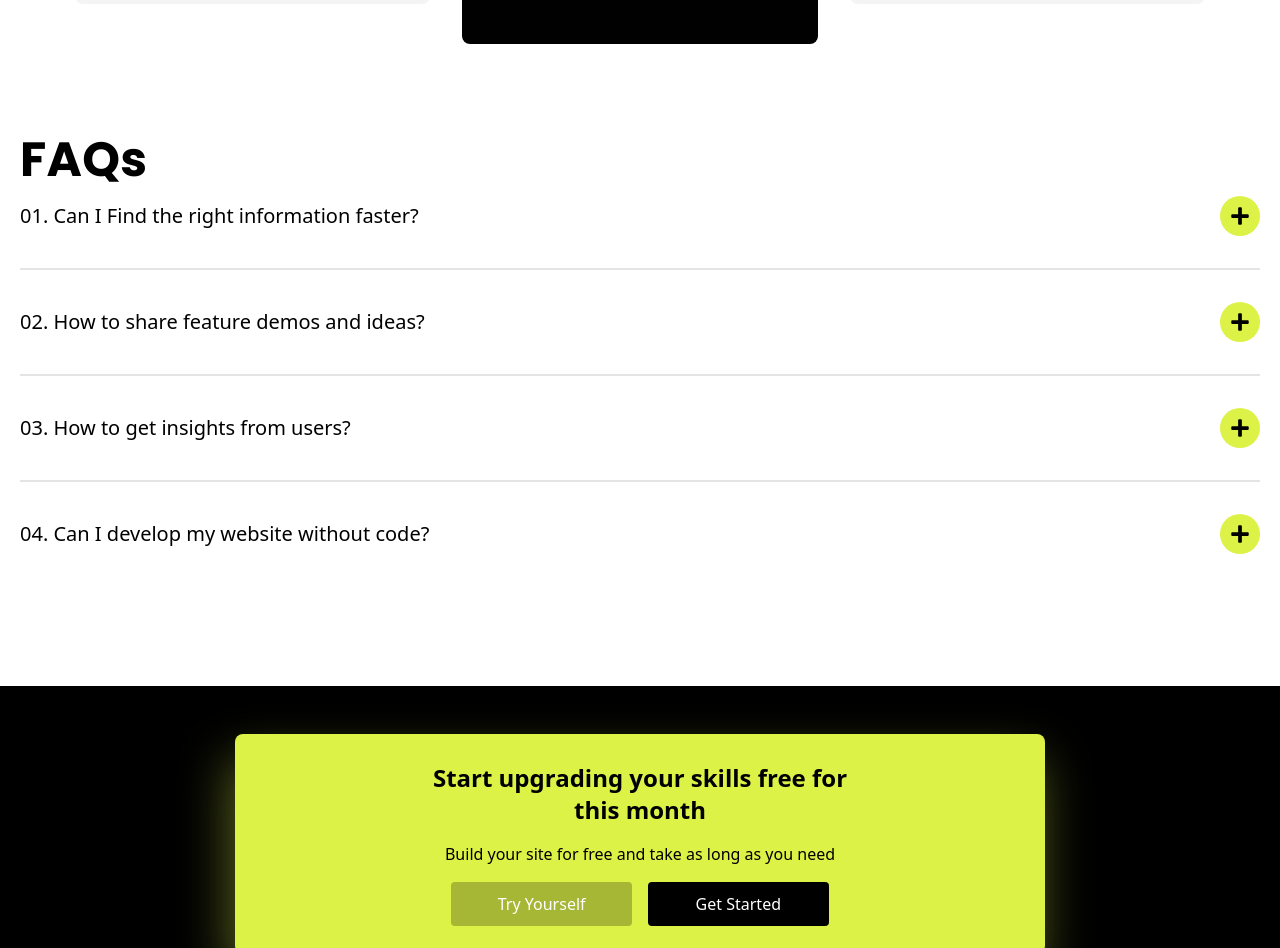
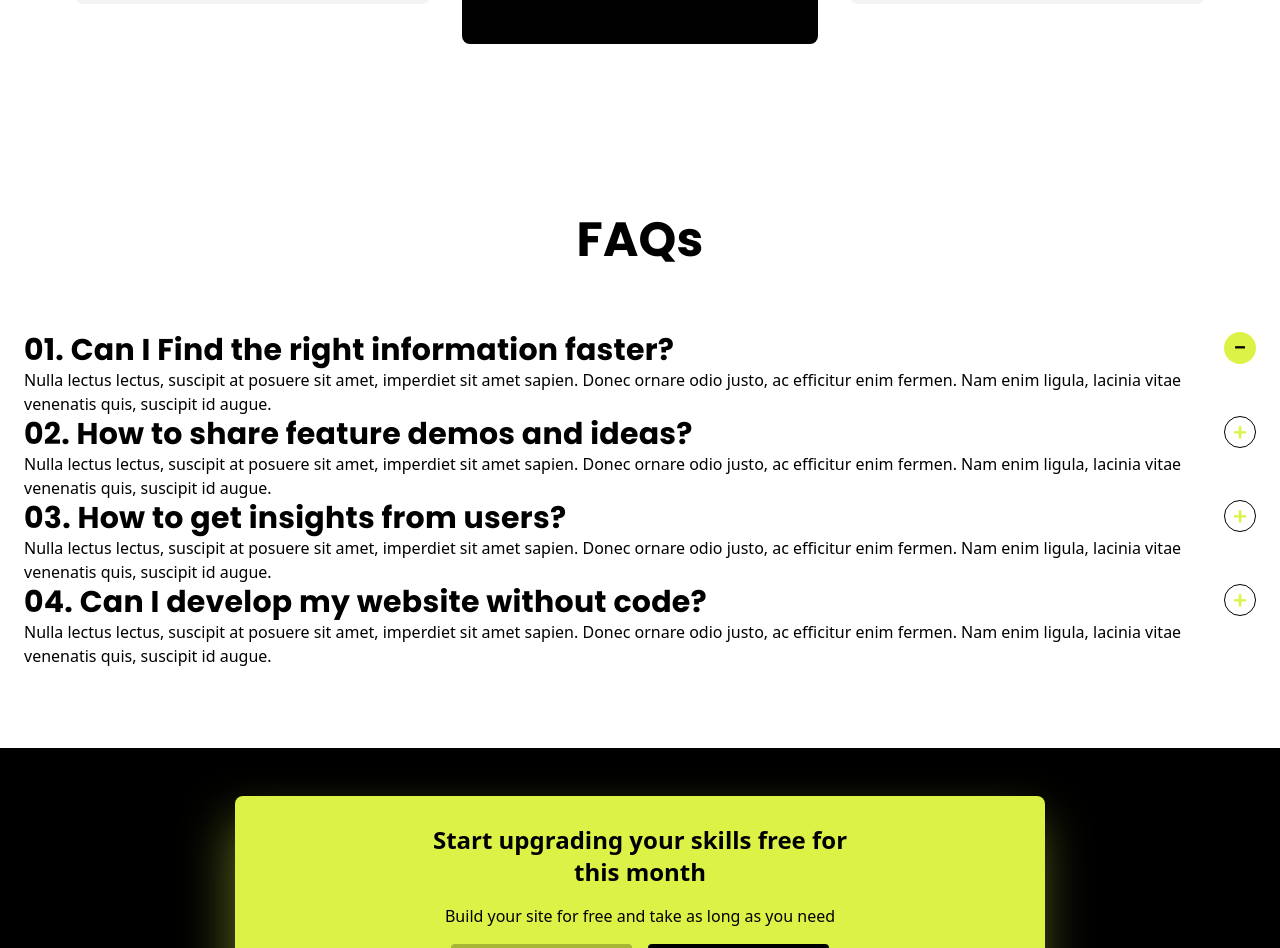
Before and after one commit to pujiragil/Mecode, a React (Vite) app: page / in a window 1280 px wide. Shown: the part 3500-4448 px from the top of the page. Built offline with nearby package versions, Linux system fonts and the light colour scheme.

Commit message:
create FAQSection component

```diff
--- a/src/App.jsx
+++ b/src/App.jsx
@@ -4,8 +4,8 @@ import {
   FeatureSection,
   PriceSection,
   CardSection,
+  FAQSection,
 } from "./components";
-import FAQ from "./components/faq";
 import Footer from "./components/Footer";
 
 function App() {
@@ -16,11 +16,7 @@ function App() {
       <FeatureSection />
       <CardSection />
       <PriceSection />
-      <div className="bg-white">
-        <div className="container mx-auto">
-          <FAQ />
-        </div>
-      </div>
+      <FAQSection />
       <div className="bg-black">
         <div className="container mx-auto">
           <Footer />
--- /dev/null
+++ b/src/components/Faq/FaqElements.jsx
@@ -0,0 +1,15 @@
+import { FaMinus, FaPlus } from "react-icons/fa";
+import { useState } from "react";
+import { Heading } from "../GlobalElements";
+
+export const FaqWrapper = () => {
+  return (
+    <div>
+      <Heading type="h2" text="FAQs" />
+      <FaqSection text={"01. Can I Find the right information faster?"} />
+      <FaqSection text={"02. How to share feature demos and ideas?"} />
+      <FaqSection text={"03. How to get insights from users?"} />
+      <FaqSection text={"04. Can I develop my website without code?"} />
+    </div>
+  );
+};
--- /dev/null
+++ b/src/components/Faq/index.jsx
@@ -0,0 +1,119 @@
+import React from "react";
+import Layout from "../Layout";
+import { FaMinus, FaPlus } from "react-icons/fa";
+import { useState } from "react";
+// import { FaqWrapper } from "./FaqElements";
+import { Heading } from "../GlobalElements";
+
+const FaqDescription = ({ isOpen, description }) => {
+  return (
+    <div
+      className={`${
+        isOpen ? "grid-rows-[1fr]" : "grid-rows-[0fr]"
+      } grid transition-all duration-300 ease-in`}
+    >
+      <p>{description}</p>
+    </div>
+  );
+};
+
+const FaqSection = ({ isOpen, title, description }) => {
+  const [open, setOpen] = useState(false);
+
+  const clickOpen = () => {
+    setOpen(!open);
+  };
+
+  return (
+    <div className="grid divide-y divide-[#E4E4E4]">
+      <div className="grid grid-cols-[1fr_32px]">
+        <div>
+          <Heading type="h4" text={title} />
+          <p>{description}</p>
+        </div>
+        <div>
+          <button
+            className={`h-8 w-8 rounded-full font-poppins text-2xl font-medium ${
+              isOpen
+                ? "bg-[#DDF247] text-black"
+                : "border border-black text-[#DDF247]"
+            }`}
+          >
+            {isOpen ? "-" : "+"}
+          </button>
+        </div>
+      </div>
+    </div>
+  );
+};
+
+const FaqSubtitle = ({ text }) => {
+  return <h2 className="font-inter w-3/4 text-xl font-medium">{text}</h2>;
+};
+
+const FaqButton = ({ open, clickOpen }) => {
+  return (
+    <div>
+      <button
+        onClick={clickOpen}
+        className="block flex h-10 w-10 items-center justify-center  rounded-full bg-primary-card text-xl"
+      >
+        {open ? <FaMinus /> : <FaPlus />}
+      </button>
+    </div>
+  );
+};
+
+const FaqAnswer = ({ open }) => {
+  return (
+    <div
+      className={`${
+        open ? "h-fit duration-300 ease-in-out" : "h-0 overflow-hidden"
+      } font-inter w-11/12 text-justify text-lg font-extralight md:w-3/4`}
+    >
+      <p>
+        Nulla lectus lectus, suscipit at posuere sit amet, imperdiet sit amet
+        sapien. Donec ornare odio justo, ac efficitur enim fermen. Nam enim
+        ligula, lacinia vitae venenatis quis, suscipit id augue.
+      </p>
+    </div>
+  );
+};
+
+const FAQSection = () => {
+  return (
+    <Layout
+      bg="bg-white"
+      padding={["px-5", "py-10", "md:px-6", "md:py-12", "lg:py-20"]}
+    >
+      <div className="space-y-14 text-center">
+        <Heading type="h2" text="FAQs" />
+        <div className="text-left">
+          <FaqSection
+            isOpen={true}
+            title="01. Can I Find the right information faster?"
+            description="Nulla lectus lectus, suscipit at posuere sit amet, imperdiet sit amet sapien. Donec ornare odio justo, ac efficitur enim fermen. Nam enim ligula, lacinia vitae venenatis quis, suscipit id augue."
+          />
+          <FaqSection
+            isOpen={false}
+            title="02. How to share feature demos and ideas?"
+            description="Nulla lectus lectus, suscipit at posuere sit amet, imperdiet sit amet sapien. Donec ornare odio justo, ac efficitur enim fermen. Nam enim ligula, lacinia vitae venenatis quis, suscipit id augue."
+          />
+          <FaqSection
+            isOpen={false}
+            title="03. How to get insights from users?"
+            description="Nulla lectus lectus, suscipit at posuere sit amet, imperdiet sit amet sapien. Donec ornare odio justo, ac efficitur enim fermen. Nam enim ligula, lacinia vitae venenatis quis, suscipit id augue."
+          />
+          <FaqSection
+            isOpen={false}
+            title="04. Can I develop my website without code?"
+            description="Nulla lectus lectus, suscipit at posuere sit amet, imperdiet sit amet sapien. Donec ornare odio justo, ac efficitur enim fermen. Nam enim ligula, lacinia vitae venenatis quis, suscipit id augue."
+          />
+        </div>
+        {/* <FaqWrapper /> */}
+      </div>
+    </Layout>
+  );
+};
+
+export default FAQSection;
--- a/src/components/faq/FaqElements.jsx
+++ /dev/null
@@ -1,66 +0,0 @@
-import { FaMinus, FaPlus } from "react-icons/fa";
-import { useState } from "react";
-import { Heading } from "../GlobalElements";
-
-export const FaqWrapper = () => {
-  return (
-    <div>
-      <Heading type="h2" text="FAQs" />
-      <FaqSection text={"01. Can I Find the right information faster?"} />
-      <FaqSection text={"02. How to share feature demos and ideas?"} />
-      <FaqSection text={"03. How to get insights from users?"} />
-      <FaqSection text={"04. Can I develop my website without code?"} />
-    </div>
-  );
-};
-
-export const FaqSection = ({ text }) => {
-  const [open, setOpen] = useState(false);
-
-  const clickOpen = () => {
-    setOpen(!open);
-  };
-
-  return (
-    <div className="flex flex-col w-full mb-8 pb-8 border-b md:border-b-2 border-main last:border-0">
-      <div className="flex justify-between items-center w-full">
-        <FaqSubtitle text={text} />
-        <FaqButton open={open} clickOpen={clickOpen} />
-      </div>
-      <FaqAnswer open={open} />
-    </div>
-  );
-};
-
-export const FaqSubtitle = ({ text }) => {
-  return <h2 className="font-inter font-medium text-xl w-3/4">{text}</h2>;
-};
-
-export const FaqButton = ({ open, clickOpen }) => {
-  return (
-    <div>
-      <button
-        onClick={clickOpen}
-        className="bg-primary-card rounded-full w-10 h-10 block text-xl  flex justify-center items-center"
-      >
-        {open ? <FaMinus /> : <FaPlus />}
-      </button>
-    </div>
-  );
-};
-
-export const FaqAnswer = ({ open }) => {
-  return (
-    <div
-      className={`${
-        open ? "h-fit duration-300 ease-in-out" : "h-0 overflow-hidden"
-      } w-11/12 md:w-3/4 text-justify text-lg font-inter font-extralight`}
-    >
-      <p>
-        Nulla lectus lectus, suscipit at posuere sit amet, imperdiet sit amet
-        sapien. Donec ornare odio justo, ac efficitur enim fermen. Nam enim
-        ligula, lacinia vitae venenatis quis, suscipit id augue.
-      </p>
-    </div>
-  );
-};
--- a/src/components/faq/index.jsx
+++ /dev/null
@@ -1,12 +0,0 @@
-import React from 'react'
-import { FaqWrapper } from './FaqElements'
-
-const FAQ = () => {
-  return (
-    <div className="px-5 mb-[100px]">
-      <FaqWrapper/>
-    </div>
-  )
-}
-
-export default FAQ
--- a/src/components/index.jsx
+++ b/src/components/index.jsx
@@ -4,3 +4,4 @@ export { default as PlatformSection } from "./Platform";
 export { default as FeatureSection } from "./Feature";
 export { default as PriceSection } from "./Price";
 export { default as CardSection } from "./Card";
+export { default as FAQSection } from "./Faq";
```
